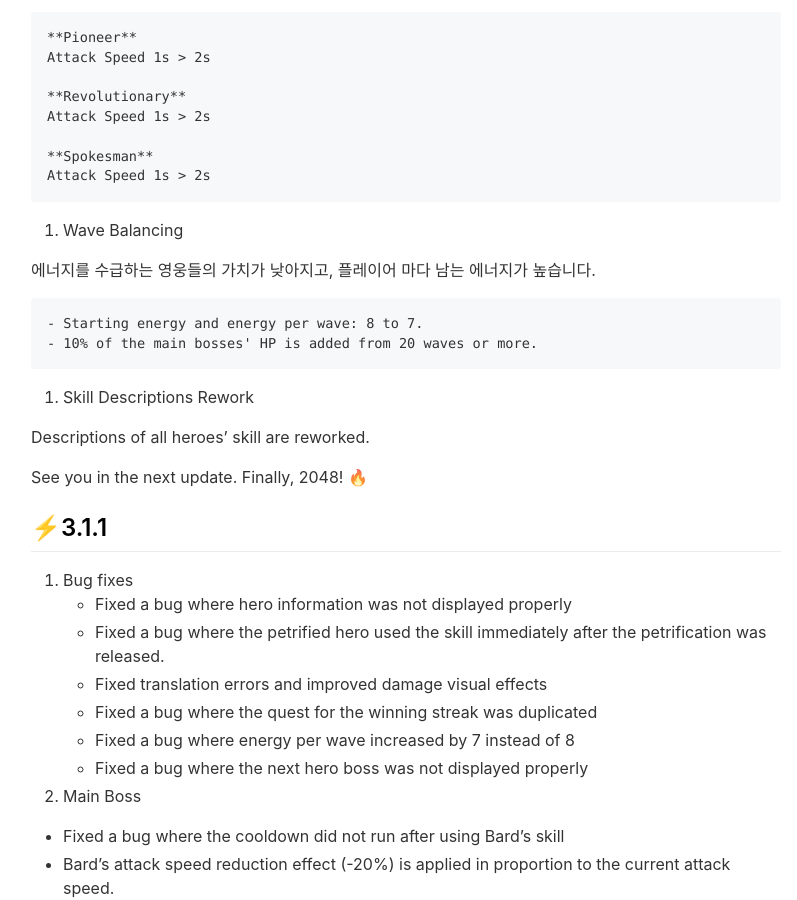
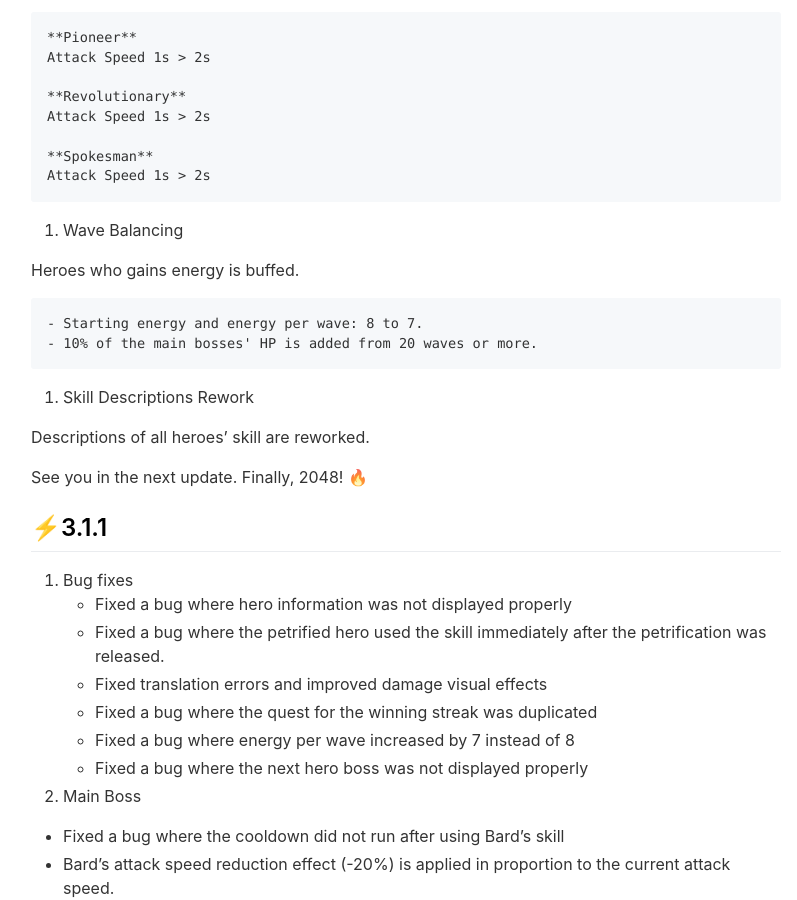
Before and after one commit to ArgoExped/Frozen-Arts, a Jekyll site: the page built from patch.md, in a window 1280 px wide and 900 px high, scrolled down 760 px. Shown: the whole window, without its empty margins (234-1031 px from the left). Built offline with Jekyll 4.4.1, drawn with Linux system fonts in a browser that asks for light colours; nearby versions of some CDN libraries.

Commit message:
Update patch.md
3.1.7

```diff
--- a/patch.md
+++ b/patch.md
@@ -43,7 +43,7 @@ Since raising the number increases damage, the attack speed of heroes with skill
 
 5. Wave Balancing
 
-에너지를 수급하는 영웅들의 가치가 낮아지고, 플레이어 마다 남는 에너지가 높습니다.
+Heroes who gains energy is buffed.
 
 	- Starting energy and energy per wave: 8 to 7.
 	- 10% of the main bosses' HP is added from 20 waves or more.
```
